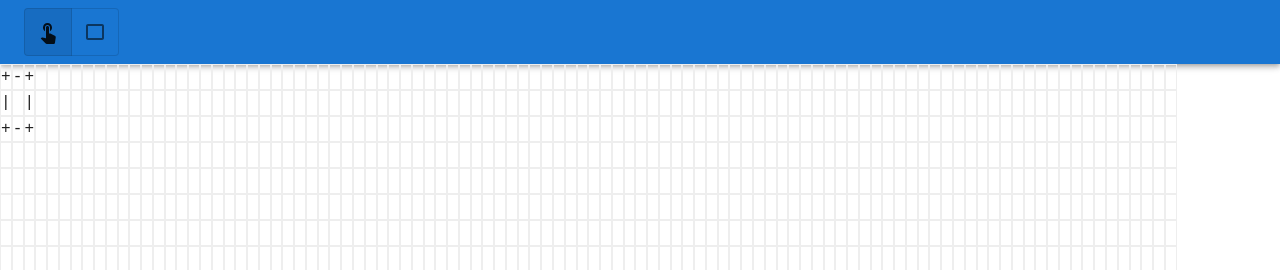
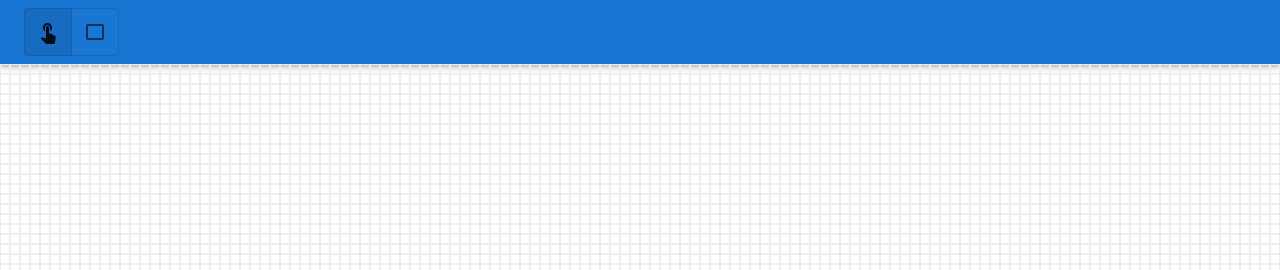
Before and after one commit to hhourani27/asciip, a React (Create React App) app: page / in a window 1280 px wide. Shown: the top 270 px of the page. Built offline with nearby package versions, Linux system fonts and the light colour scheme.

Commit message:
first attempt at large grid optimization

```diff
--- a/src/components/Canvas.tsx
+++ b/src/components/Canvas.tsx
@@ -1,53 +1,39 @@
 import { styled } from "@mui/material";
-import { useAppSelector, useAppDispatch } from "../store/hooks";
-import { appActions } from "../store/appSlice";
-import { getCanvasRepresentation } from "../models/representation";
+import { useAppSelector } from "../store/hooks";
+import { CanvasCell } from "./CanvasCell";
 
 const CanvasWorkspace = styled("div")(({ theme }) => ({
   fontFamily: "monospace",
   flex: 1,
   overflow: "auto",
   userSelect: "none",
+
+  display: "flex",
+  flexDirection: "column",
 }));
 const CanvasRow = styled("div")(({ theme }) => ({
   display: "flex",
   flexDirection: "row",
-}));
+  width: "1500px",
+  height: "10px",
 
-const CanvasCell = styled("div")(({ theme }) => ({
-  borderWidth: 1,
-  borderStyle: "solid",
-  borderColor: theme.palette.grey["200"],
+  flexBasis: "10px",
+  flexGrow: 0,
+  flexShrink: 0,
 }));
 
 export default function Canvas() {
-  const dispatch = useAppDispatch();
-
   const rowCount = useAppSelector((state) => state.app.canvasSize.rows);
   const colCount = useAppSelector((state) => state.app.canvasSize.cols);
-  const newShape = useAppSelector((state) => state.app.creationProgress?.shape);
-  const shapes = useAppSelector((state) => state.app.shapes);
 
   const rows = Array.from({ length: rowCount }, (_, index) => index);
   const cols = Array.from({ length: colCount }, (_, index) => index);
-  const repr = getCanvasRepresentation(
-    newShape ? [...shapes, newShape] : shapes
-  );
   return (
     <CanvasWorkspace>
       {rows.map((x) => (
         <CanvasRow key={`r${x}`}>
           {cols.map((y) => (
-            <CanvasCell
-              key={`c${y}`}
-              onMouseDown={() => dispatch(appActions.onCellMouseDown({ x, y }))}
-              onMouseUp={() => dispatch(appActions.onCellMouseUp({ x, y }))}
-              onMouseEnter={() => dispatch(appActions.onCellHover({ x, y }))}
-            >
-              {repr[x] !== undefined && repr[x][y] !== undefined
-                ? repr[x][y]
-                : "\u00A0"}
-            </CanvasCell>
+            <CanvasCell x={x} y={y} />
           ))}
         </CanvasRow>
       ))}
--- /dev/null
+++ b/src/components/CanvasCell.tsx
@@ -0,0 +1,36 @@
+import { styled } from "@mui/material";
+import { useAppDispatch, useAppSelector } from "../store/hooks";
+import { appActions } from "../store/appSlice";
+
+export type CanvasCellProps = {
+  x: number;
+  y: number;
+};
+
+const StyledCanvasCell = styled("div")(({ theme }) => ({
+  borderWidth: 1,
+  borderStyle: "solid",
+  borderColor: theme.palette.grey["200"],
+
+  flexBasis: "10px",
+  flexGrow: 0,
+  flexShrink: 0,
+  width: "10px",
+  height: "10px",
+}));
+
+export function CanvasCell({ x, y }: CanvasCellProps) {
+  const dispatch = useAppDispatch();
+
+  const cellValue = useAppSelector((state) => state.app.gridRepr[x][y]);
+
+  return (
+    <StyledCanvasCell
+      onMouseDown={() => dispatch(appActions.onCellMouseDown({ x, y }))}
+      onMouseUp={() => dispatch(appActions.onCellMouseUp({ x, y }))}
+      onMouseEnter={() => dispatch(appActions.onCellHover({ x, y }))}
+    >
+      {cellValue}
+    </StyledCanvasCell>
+  );
+}
--- a/src/models/representation.ts
+++ b/src/models/representation.ts
@@ -5,14 +5,27 @@ export type CellValueMap = {
   [key: number]: { [key: number]: string };
 };
 
-export function getCanvasRepresentation(shapes: Shape[]): CellValueMap {
+export type Grid = string[][];
+
+export function getCanvasGridRepresentation(
+  rows: number,
+  cols: number,
+  shapes: Shape[]
+): Grid {
+  const grid: Grid = _.times(rows, () => _.fill(Array(cols), "\u00A0"));
+
   let repr: CellValueMap = {};
-
   shapes.forEach((shape) => {
     repr = _.merge(repr, getShapeRepresentation(shape));
   });
 
-  return repr;
+  for (const x in repr) {
+    for (const y in repr[x]) {
+      grid[x][y] = repr[x][y];
+    }
+  }
+
+  return grid;
 }
 
 export function getShapeRepresentation(shape: Shape): CellValueMap {
--- a/src/store/appSlice.ts
+++ b/src/store/appSlice.ts
@@ -1,6 +1,7 @@
 import { PayloadAction, createSlice } from "@reduxjs/toolkit";
 import { Coords, Shape } from "../models/shapes";
 import _ from "lodash";
+import { Grid, getCanvasGridRepresentation } from "../models/representation";
 
 export type Tool = "SELECT" | "RECTANGLE";
 
@@ -11,24 +12,32 @@ type AppState = {
   };
 
   shapes: Shape[];
+  // Although this is a derived state variable, but I'm adding it to the App state to optimize the rendering of the grid
+  gridRepr: Grid;
 
   selectedTool: Tool;
   creationProgress: null | { start: Coords; curr: Coords; shape: Shape };
 };
 
-const initialState: AppState = {
-  canvasSize: {
-    rows: 100,
-    cols: 100,
-  },
-  shapes: [{ type: "RECTANGLE", tl: { x: 0, y: 0 }, br: { x: 2, y: 2 } }],
-  selectedTool: "SELECT",
-  creationProgress: null,
+const initState = (): AppState => {
+  const [rows, cols] = [200, 200];
+
+  return {
+    canvasSize: {
+      rows,
+      cols,
+    },
+    shapes: [],
+    gridRepr: _.times(rows, () => _.fill(Array(cols), "\u00A0")),
+
+    selectedTool: "SELECT",
+    creationProgress: null,
+  };
 };
 
 export const appSlice = createSlice({
   name: "app",
-  initialState,
+  initialState: initState(),
   reducers: {
     setTool: (state, action: PayloadAction<Tool>) => {
       state.selectedTool = action.payload;
@@ -45,12 +54,16 @@ export const appSlice = createSlice({
             br: action.payload,
           },
         };
+
+        updateGrid(state);
       }
     },
     onCellMouseUp: (state, action: PayloadAction<Coords>) => {
       if (state.creationProgress != null) {
         state.shapes.push(state.creationProgress.shape);
         state.creationProgress = null;
+
+        updateGrid(state);
       }
     },
     onCellHover: (state, action: PayloadAction<Coords>) => {
@@ -75,10 +88,24 @@ export const appSlice = createSlice({
             shape: { type: "RECTANGLE", tl, br },
           };
         }
+
+        updateGrid(state);
       }
     },
   },
 });
 
+const updateGrid = (state: AppState): void => {
+  const allShapes = state.creationProgress
+    ? [...state.shapes, state.creationProgress.shape]
+    : state.shapes;
+
+  state.gridRepr = getCanvasGridRepresentation(
+    state.canvasSize.rows,
+    state.canvasSize.cols,
+    allShapes
+  );
+};
+
 export const appReducer = appSlice.reducer;
 export const appActions = appSlice.actions;
```
Also changed, not shown: 1 other file (tests, documents, lock files or other folders).
